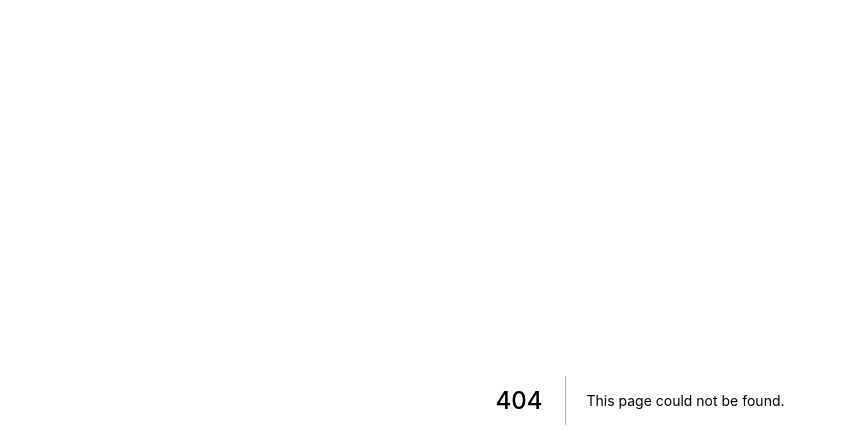
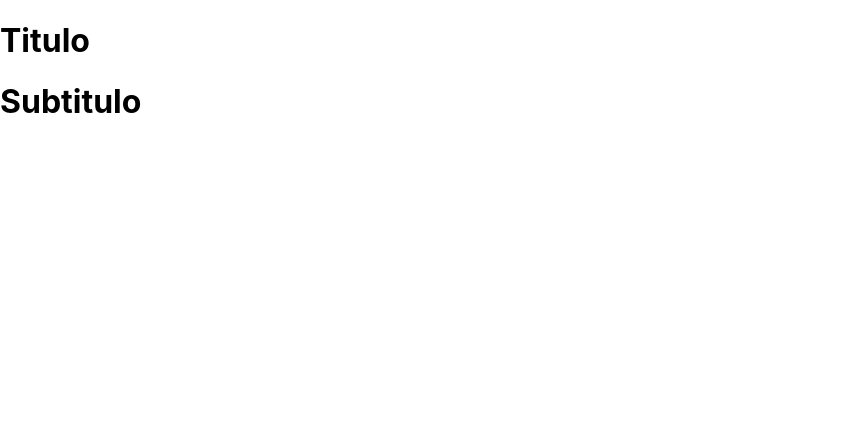
Before and after one commit to diegowinter/curso-next.js-react, a Next.js app in the folder exercicios/: page /basicos/fragment2 in a window 1280 px wide. Before the commit this address had no page. Shown: the top 448 px of the page, without its empty margins (0-846 px from the left). Built offline with nearby package versions, Linux system fonts and the light colour scheme.

Commit message:
fragment

```diff
--- /dev/null
+++ b/exercicios/pages/basicos/fragment2.jsx
@@ -0,0 +1,8 @@
+export default function fragment() {
+    return (
+        <>
+            <h1>Titulo</h1>
+            <h1>Subtitulo</h1>
+        </>
+    )
+}
```
Also changed, not shown: exercicios/pages/basicos/fragment1.jsx (added, +10 -0 lines).
